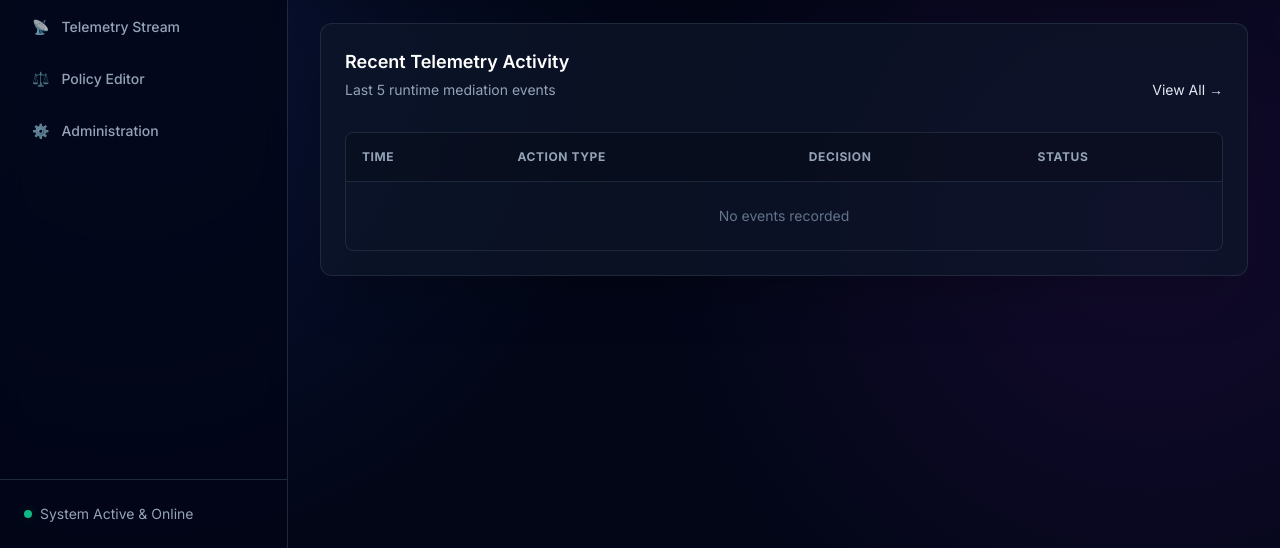
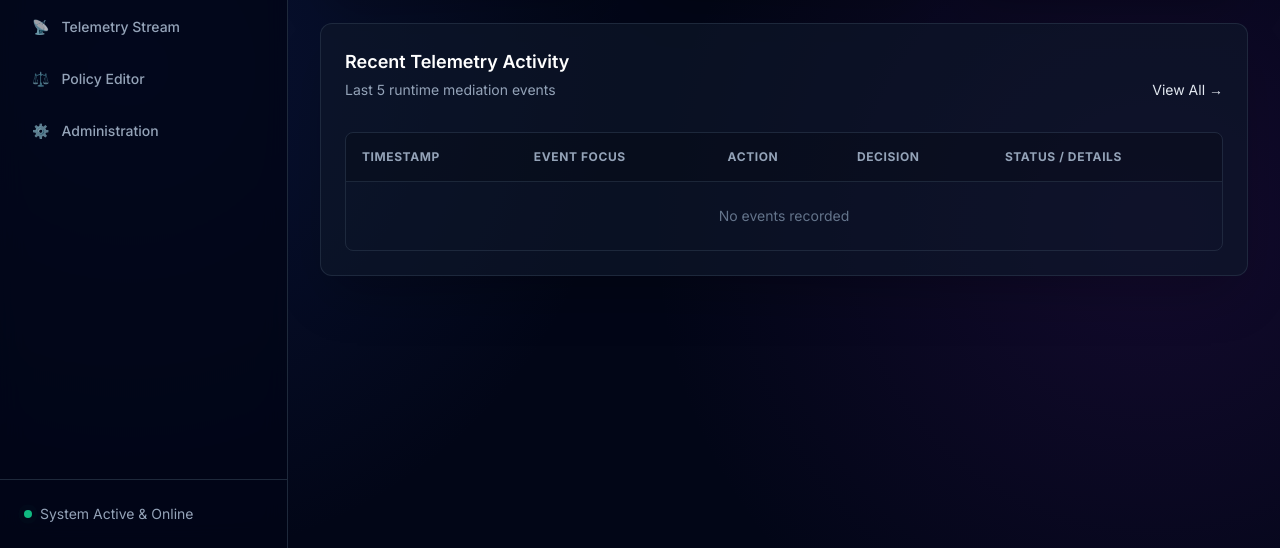
Before and after one commit to lucamihailescu/aarm, a plain HTML site: page public/index.html in a window 1280 px wide. Shown: the part 252-800 px from the top of the page. Drawn offline with nearby package versions, Linux system fonts and the light colour scheme; no server answers.

Commit message:
Telemetry columns alignment

```diff
--- a/public/index.html
+++ b/public/index.html
@@ -199,14 +199,15 @@
             <table class="w-full text-left border-collapse">
               <thead>
                 <tr class="bg-black/20 text-xs uppercase tracking-wider text-slate-400 font-semibold border-b border-slate-700/50">
-                  <th class="p-4">Time</th>
-                  <th class="p-4">Action Type</th>
+                  <th class="p-4">Timestamp</th>
+                  <th class="p-4">Event Focus</th>
+                  <th class="p-4">Action</th>
                   <th class="p-4">Decision</th>
-                  <th class="p-4">Status</th>
+                  <th class="p-4">Status / Details</th>
                 </tr>
               </thead>
               <tbody id="dash-telemetry-body" class="divide-y divide-slate-700/50 text-sm">
-                <tr><td colspan="4" class="p-6 text-center text-slate-500">No events recorded</td></tr>
+                <tr><td colspan="5" class="p-6 text-center text-slate-500">No events recorded</td></tr>
               </tbody>
             </table>
           </div>
```
